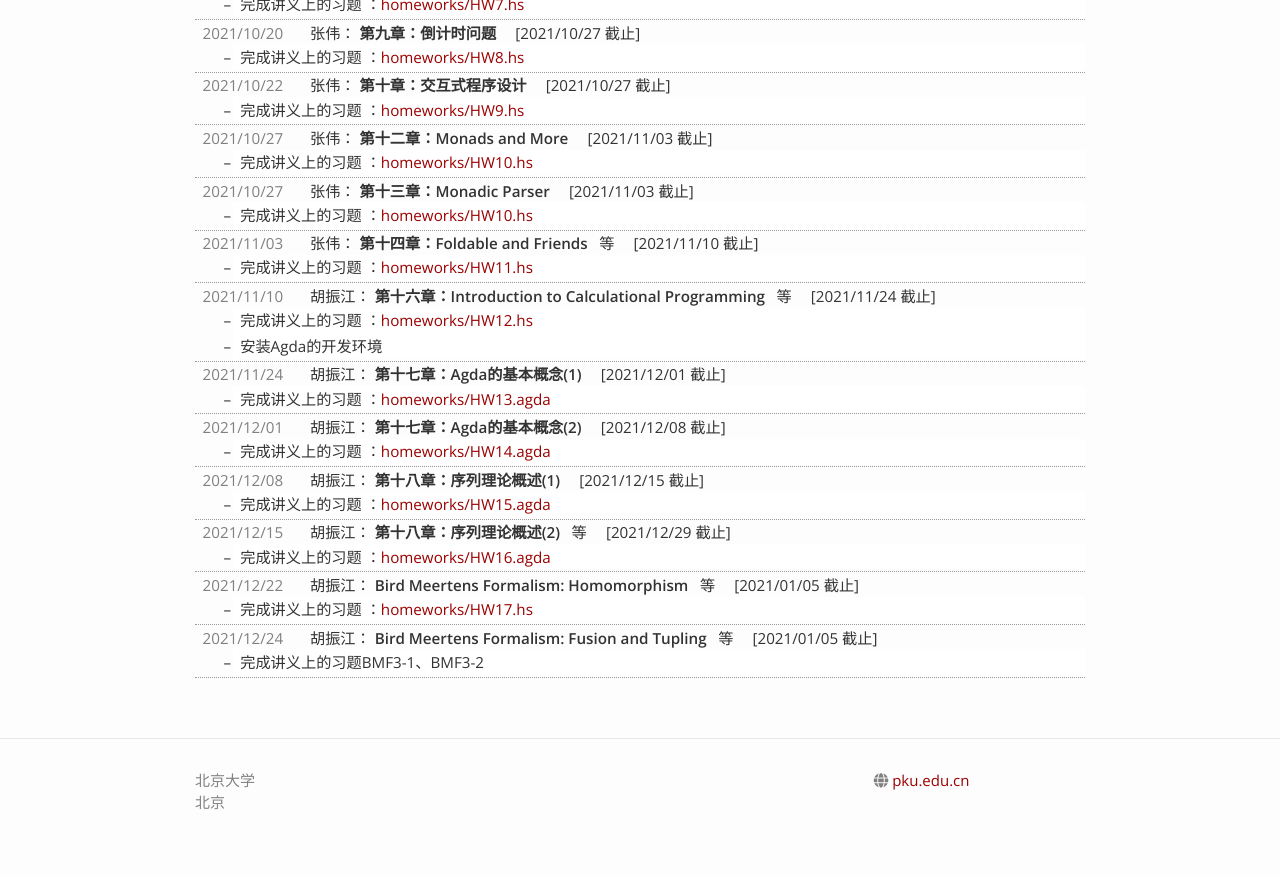
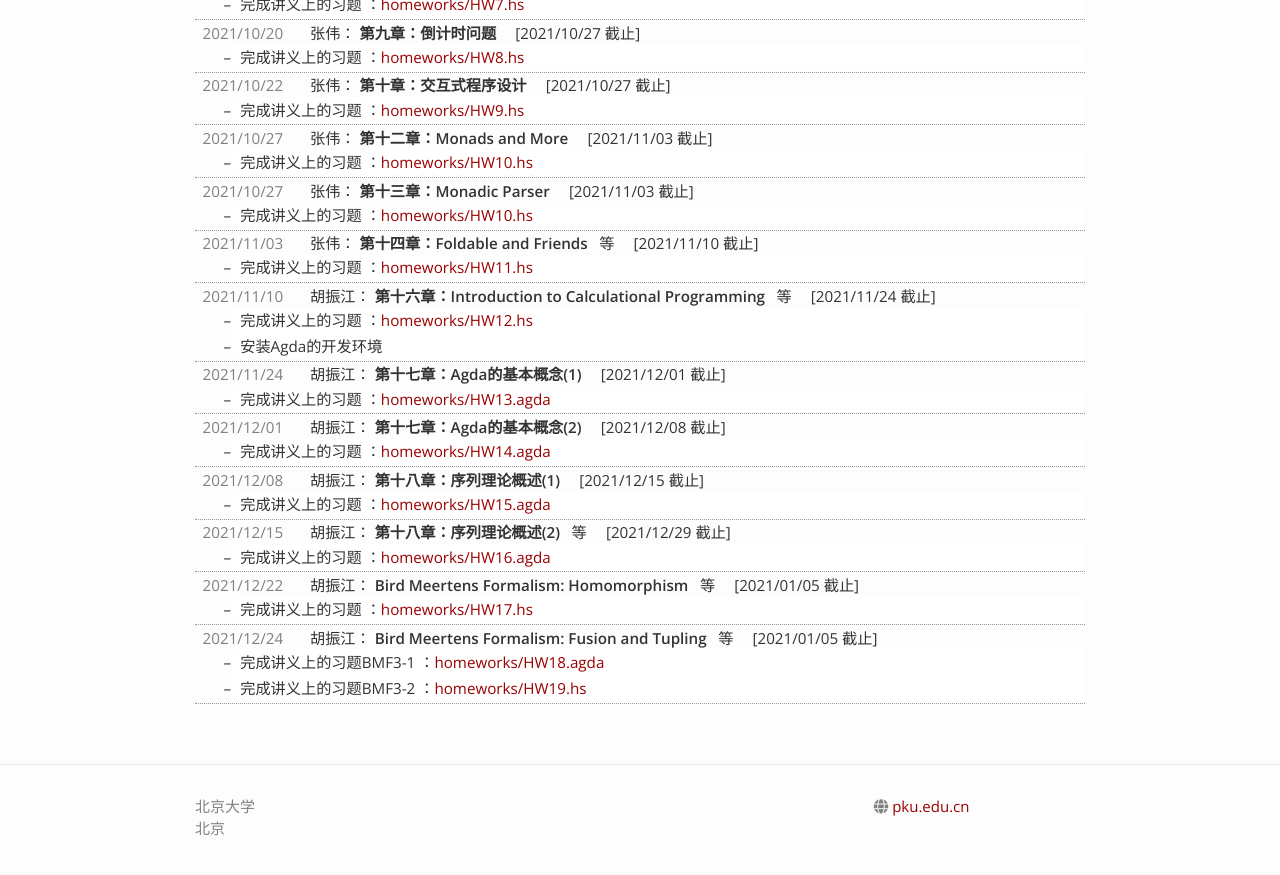
Before and after one commit to zhenjiang888/FP, a Jekyll site: the page built from 2021/assignments.md, in a window 1280 px wide and 900 px high, scrolled down 733 px. Shown: the top 875 px of the window. Built offline with Jekyll 4.4.1, drawn with Linux system fonts in a browser that asks for light colours; nearby versions of some CDN libraries.

Commit message:
upload HW18 & HW19

```diff
--- a/_data/_2021.yaml
+++ b/_data/_2021.yaml
@@ -230,7 +230,10 @@ lectures:
     link: AP1.pdf
   assignment:
     descriptions:
-    - text: 完成讲义上的习题BMF3-1、BMF3-2
+    - text: 完成讲义上的习题BMF3-1
+      link: homeworks/HW18.agda
+    - text: 完成讲义上的习题BMF3-2
+      link: homeworks/HW19.hs
     due: 2021/01/05
 updates:
 - slides: "第十七章：Agda的基本概念(1)"
```
Also changed, not shown: 2 other files.
